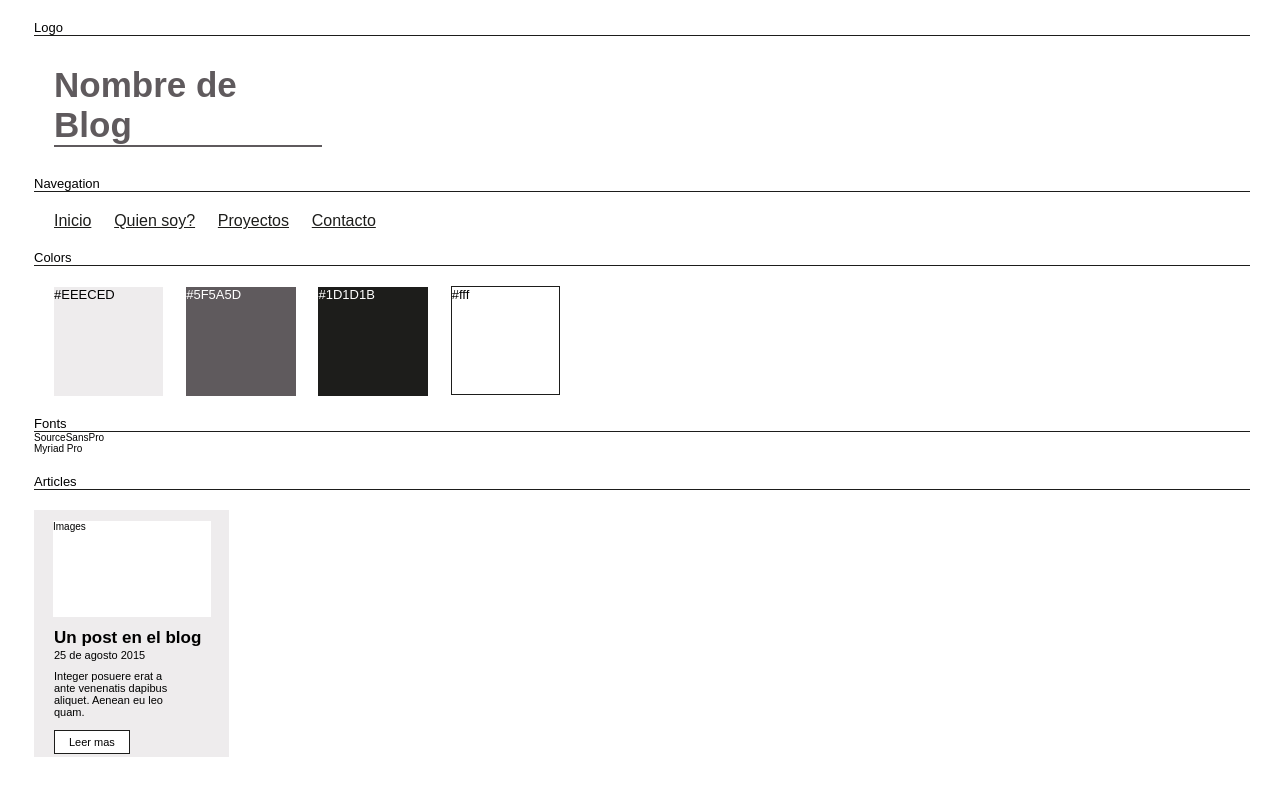
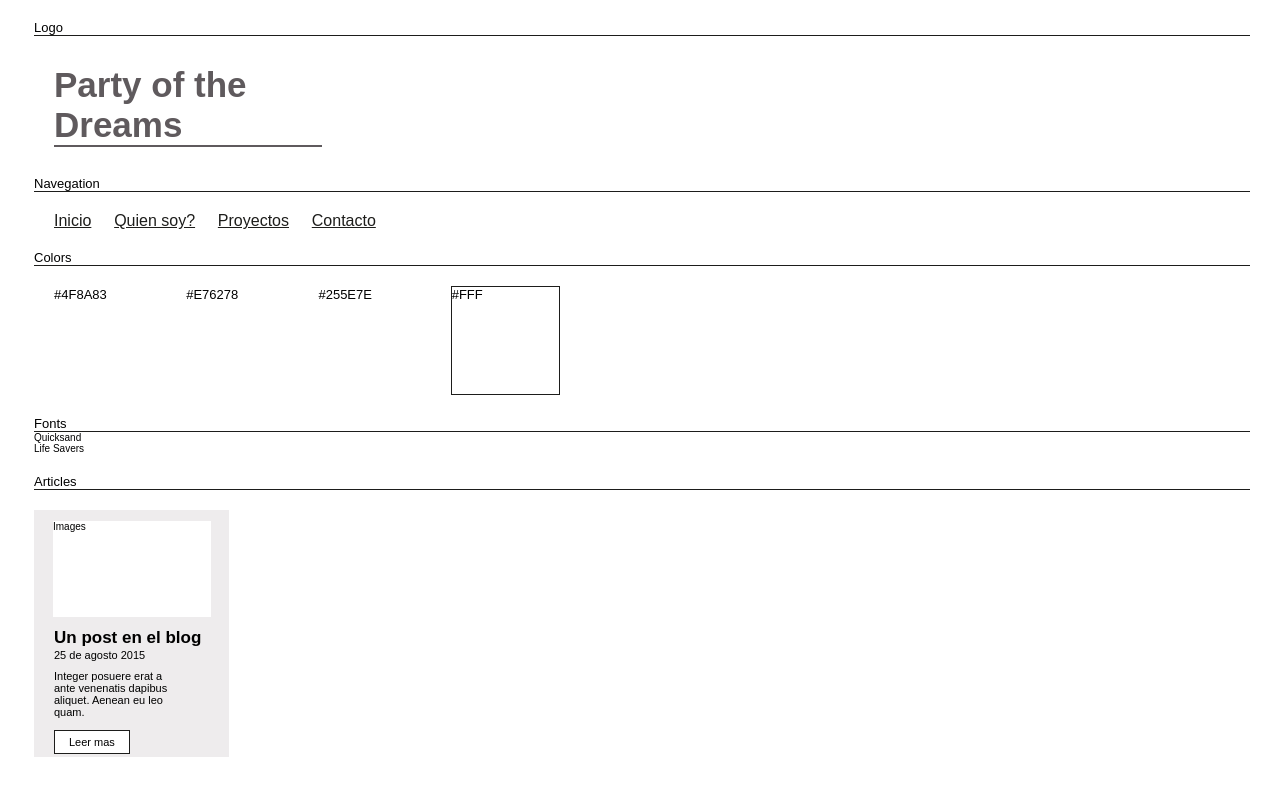
Before and after one commit to KimQuiros/practica-RWD, a plain HTML site: page index.html in a window 1280 px wide. Drawn offline with Linux system fonts and the light colour scheme.

Commit message:
cambios en colores, tipografia y logo

```diff
--- a/index.html
+++ b/index.html
@@ -8,7 +8,7 @@
 	<body>
 		<div class="container logo">
 			<p class="title section-logo">Logo</p>
-			<h2 class="logo-title">Nombre de Blog</h2>
+			<h2 class="logo-title">Party of the Dreams</h2>
 		</div><!--tamano-logo-->
 		<div class="container nav">
 			<p class="title section-nav">Navegation</p>
@@ -21,15 +21,15 @@
 		</div><!--nav-->
 		<div class="container colors">
 			<p class="title section-colors">Colors</p>
-			<p class="color color-grey">#EEECED</p>
-			<p class="color color-grey-dark">#5F5A5D</p>
-			<p class="color color-black">#1D1D1B</p>
-			<p class="color color-white">#fff</p>
+			<p class="color color-green">#4F8A83</p>
+			<p class="color color-pink">#E76278</p>
+			<p class="color color-blue">#255E7E</p>
+			<p class="color color-white">#FFF</p>
 		</div><!--colors-->
 		<div class="container fonts">
 			<p class="title section-fonts">Fonts</p>
-			<p class="font-SourceSansPro">SourceSansPro</p>
-			<p class="font-MyriadPro">Myriad Pro</p>
+			<p class="font-quicksand">Quicksand</p>
+			<p class="font-lifeSavers">Life Savers</p>
 		</div><!--font-->
 		<div class="container articles">
 			<p class="title section-articles">Articles</p>
@@ -39,7 +39,7 @@
 				<p><span class="articles-news-date">25 de agosto 2015</span></p>
 				<p class="articles-news-text">Integer posuere erat a ante venenatis dapibus aliquet. Aenean eu leo quam.</p>
 				<button class="articles-news-button">Leer mas</button>
-			</article><!--articlesnews-->
+			</article><!--articles-news-->
 		</div>
 	</body>
 </html>
```
